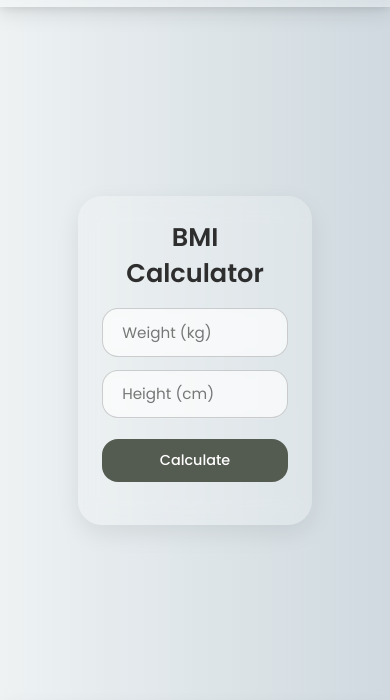
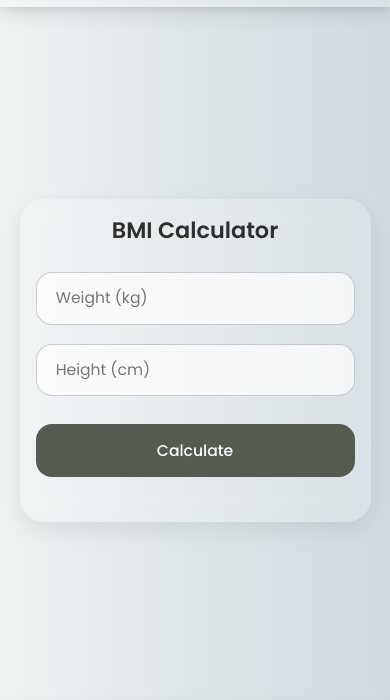
Before and after one commit to andreealica3/personal-project, a plain HTML site: page bmi-calculator/index.html in a window 390 px wide. Shown: the part 68-768 px from the top of the page. Drawn offline with Linux system fonts and the light colour scheme.

Commit message:
bmi-done-for-good

```diff
--- a/bmi-calculator/bmi-calculator.scss
+++ b/bmi-calculator/bmi-calculator.scss
@@ -1,7 +1,6 @@
 @import '../assets/scss/common/navbar';
 @import '../assets/scss/common/footer';
 @import '../assets/scss/utilities/animations';
-
 
 * {
   box-sizing: border-box;
@@ -25,14 +24,13 @@ main {
   display: flex;
   justify-content: center;
   align-items: center;
-    padding: clamp(1rem, 5vw, 2rem);
 }
 
 .bmi-calculator {
-    max-width: clamp(300px, 90%, 700px);
-    width: 60vw;
+  max-width: clamp(400px, 90%, 600px);
+  width: 80vw;
   margin: 0 auto;
-    padding: clamp(1.5rem, 3vw, 2rem);
+  padding: clamp(1rem, 3vw, 1.8rem);
   background: rgba(255, 255, 255, 0.2);
   border-radius: 24px;
   backdrop-filter: blur(12px);
@@ -42,7 +40,7 @@ main {
   justify-content: center;
 
   h2 {
-        font-size: clamp(1.6rem, 4vw, 2.2rem);
+    font-size: clamp(1.4rem, 2.8vw, 1.9rem);
     margin-bottom: clamp(1rem, 3vw, 1.5rem);
     font-weight: 600;
     color: #2e2e2e;
@@ -51,11 +49,11 @@ main {
   form {
     display: flex;
     flex-direction: column;
-        gap: clamp(0.8rem, 2vw, 1.2rem);
+    gap: clamp(1rem, 2vw, 1.2rem);
 
     input {
-            padding: clamp(0.8rem, 1.5vw, 1rem) clamp(1.2rem, 2.5vw, 1.4rem);
-            font-size: clamp(0.95rem, 2vw, 1rem);
+      padding: clamp(0.9rem, 1.5vw, 1rem) clamp(1.2rem, 2vw, 1.6rem);
+      font-size: clamp(0.95rem, 1.8vw, 1.05rem);
       border: 1px solid rgba(100, 100, 100, 0.3);
       border-radius: 16px;
       background: rgba(255, 255, 255, 0.6);
@@ -77,8 +75,8 @@ main {
 
     button {
       margin-top: 0.5rem;
-            padding: clamp(0.7rem, 2vw, 0.9rem) clamp(1.5rem, 4vw, 2rem);
-            font-size: clamp(0.9rem, 2vw, 1.05rem);
+      padding: clamp(0.8rem, 2vw, 1rem) clamp(1.5rem, 3vw, 2rem);
+      font-size: clamp(0.9rem, 1.8vw, 1rem);
       background-color: #545b50;
       color: white;
       border: none;
@@ -99,8 +97,8 @@ main {
   }
 
   #bmi-result {
-        margin-top: clamp(1.2rem, 3vw, 2rem);
-        font-size: clamp(1rem, 2.5vw, 1.15rem);
+    margin-top: clamp(1.2rem, 3vw, 1.6rem);
+    font-size: clamp(1rem, 2vw, 1.15rem);
     font-weight: 500;
     color: #2b2b2b;
     word-wrap: break-word;
@@ -131,14 +129,33 @@ main {
     }
   }
 
+  @media screen and (max-width: 500px) {
+    width: 90vw;
+    padding: clamp(1rem, 4vw, 1.3rem);
 
-    @media screen and (max-width: 500px) {
+    h2 {
+      font-size: clamp(1.4rem, 5vw, 1.7rem);
+      margin-bottom: 1.6rem;
+    }
+
     form {
+      gap: 1.2rem;
 
       input,
       button {
         width: 100%;
+        font-size: clamp(0.8rem, 4vw, 1rem);
+        padding: 0.9rem 1.2rem;
+      }
+
+      button {
+        padding: 1rem 2rem;
+      }
+    }
+
+    #bmi-result {
+      font-size: clamp(0.8rem, 4vw, 1rem);
+      margin-top: 1.8rem;
     }
   }
 }
-}
```
Also changed, not shown: assets/css/bmi-calculator.css. Lines whose indentation alone changed are shown as unchanged.
